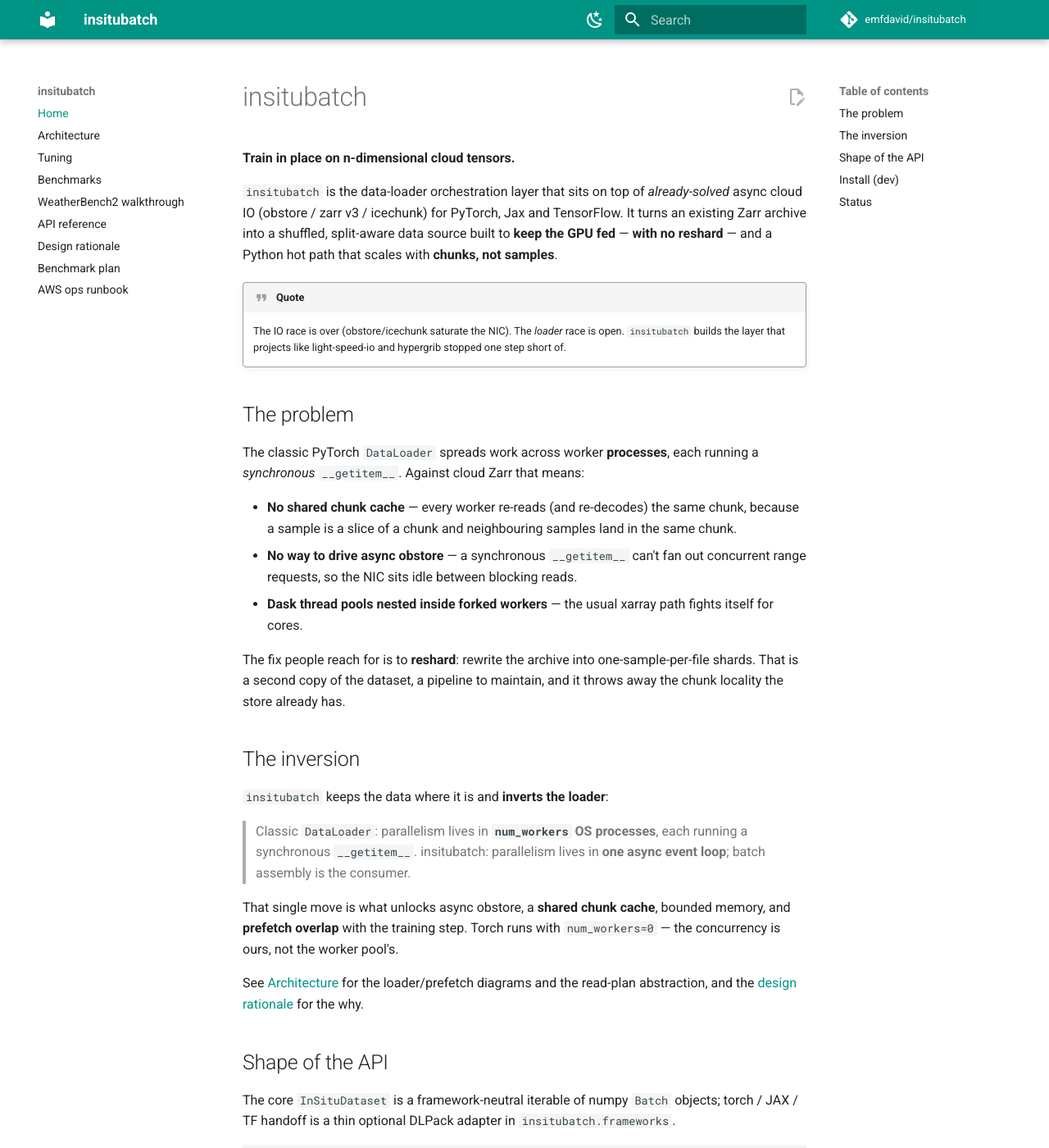
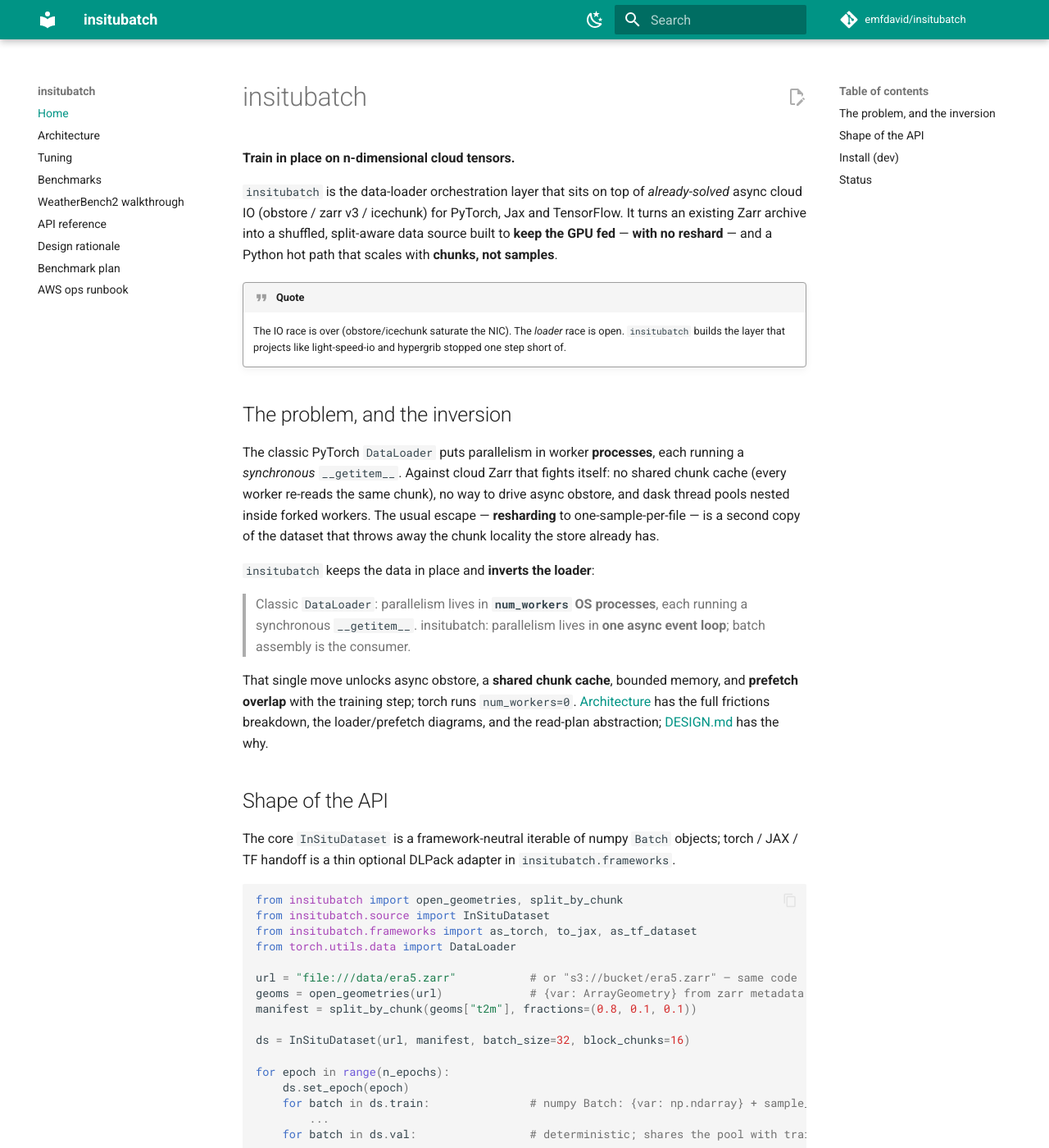
Before and after one commit to emfdavid/insitubatch, an MkDocs documentation site: the page built from docs/index.md, in a window 1280 px wide and 1400 px high. Shown: the whole window at 82% size. Built offline with MkDocs 1.6.1 and Material for MkDocs 9.7.7, drawn with Linux system fonts in a browser that asks for light colours; comment, search, counter and statistics services are not loaded.

Commit message:
docs: de-sprawl the front doors; even-handed comparison tone
Phase 2 of the docs cleanup — reduce overlap and tighten comparisons.

- docs/index.md: collapse "The problem" + "The inversion" into one framing and
  drop the frictions bullet list (it lives in architecture.md, one nav-click
  away); link out for the full breakdown + diagrams.
- README + benchmarks.md: present the insitu/xbatcher comparison even-handedly —
  state plainly where each leads (xbatcher on single-pass throughput at the GRIB
  end; insitu as samples-per-chunk grows) and credit xbatcher as a
  well-established batch definition.

Verified: mkdocs build --strict clean.

Co-Authored-By: Claude Opus 4.8 <noreply@anthropic.com>

```diff
--- a/docs/index.md
+++ b/docs/index.md
@@ -13,39 +13,25 @@ hot path that scales with **chunks, not samples**.
     open. `insitubatch` builds the layer that projects like light-speed-io and
     hypergrib stopped one step short of.
 
-## The problem
+## The problem, and the inversion
 
-The classic PyTorch `DataLoader` spreads work across worker **processes**, each
-running a *synchronous* `__getitem__`. Against cloud Zarr that means:
+The classic PyTorch `DataLoader` puts parallelism in worker **processes**, each running a
+*synchronous* `__getitem__`. Against cloud Zarr that fights itself: no shared chunk cache
+(every worker re-reads the same chunk), no way to drive async obstore, and dask thread
+pools nested inside forked workers. The usual escape — **resharding** to one-sample-per-file
+— is a second copy of the dataset that throws away the chunk locality the store already has.
 
-- **No shared chunk cache** — every worker re-reads (and re-decodes) the same
-  chunk, because a sample is a slice of a chunk and neighbouring samples land in
-  the same chunk.
-- **No way to drive async obstore** — a synchronous `__getitem__` can't fan out
-  concurrent range requests, so the NIC sits idle between blocking reads.
-- **Dask thread pools nested inside forked workers** — the usual xarray path
-  fights itself for cores.
+`insitubatch` keeps the data in place and **inverts the loader**:
 
-The fix people reach for is to **reshard**: rewrite the archive into
-one-sample-per-file shards. That is a second copy of the dataset, a pipeline to
-maintain, and it throws away the chunk locality the store already has.
+> Classic `DataLoader`: parallelism lives in **`num_workers` OS processes**, each running a
+> synchronous `__getitem__`. insitubatch: parallelism lives in **one async event loop**;
+> batch assembly is the consumer.
 
-## The inversion
-
-`insitubatch` keeps the data where it is and **inverts the loader**:
-
-> Classic `DataLoader`: parallelism lives in **`num_workers` OS processes**, each
-> running a synchronous `__getitem__`. insitubatch: parallelism lives in **one
-> async event loop**; batch assembly is the consumer.
-
-That single move is what unlocks async obstore, a **shared chunk cache**, bounded
-memory, and **prefetch overlap** with the training step. Torch runs with
-`num_workers=0` — the concurrency is ours, not the worker pool's.
-
-See [Architecture](architecture.md) for the loader/prefetch diagrams and the
-read-plan abstraction, and the
-[design rationale](https://github.com/emfdavid/insitubatch/blob/main/DESIGN.md)
-for the why.
+That single move unlocks async obstore, a **shared chunk cache**, bounded memory, and
+**prefetch overlap** with the training step; torch runs `num_workers=0`.
+[Architecture](architecture.md) has the full frictions breakdown, the loader/prefetch
+diagrams, and the read-plan abstraction;
+[DESIGN.md](https://github.com/emfdavid/insitubatch/blob/main/DESIGN.md) has the why.
 
 ## Shape of the API
 
```
Also changed, not shown: README.md (+8 -7 lines), docs/benchmarks.md (+9 -7 lines).
